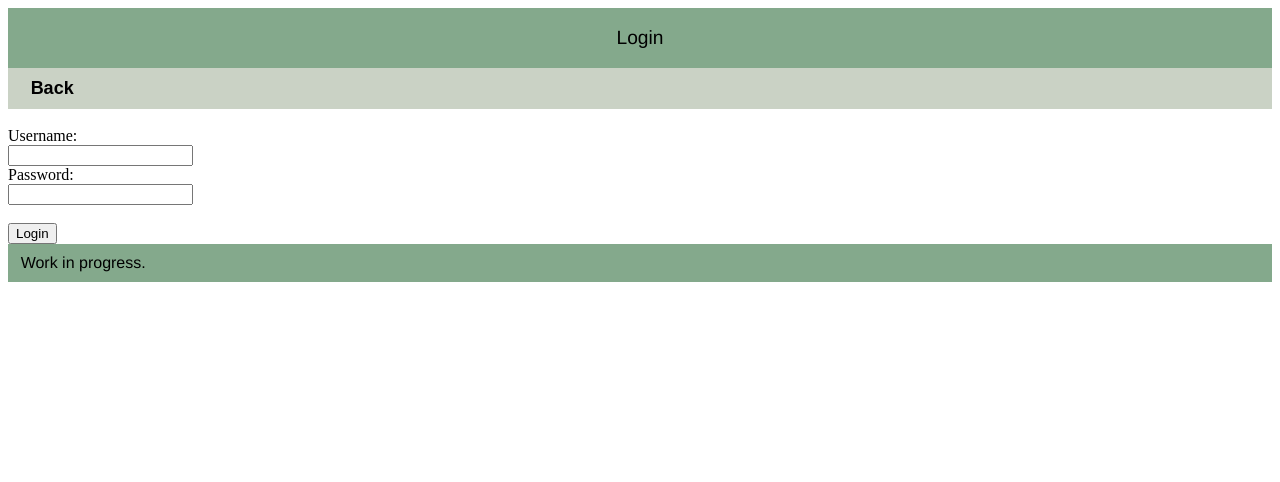
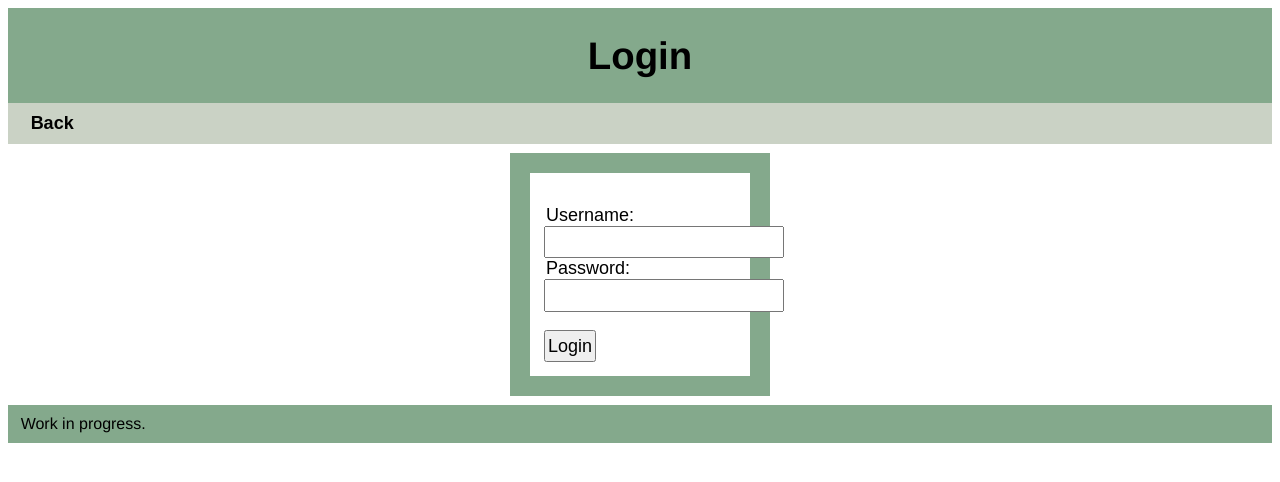
Before and after one commit to APBosma/dog-homing-dogs, a Flask app: page /login.html in a window 1280 px wide. Shown: the top 482 px of the page. Run offline with Flask 3, Linux system fonts and the light colour scheme.

Commit message:
Made login pretty

```diff
--- a/Website/app/static/style.css
+++ b/Website/app/static/style.css
@@ -50,6 +50,34 @@ main {
     font-family: Arial, Helvetica, sans-serif;
 }
 
+#login-container form {
+    padding: 5% 5%;
+    border-width: 20px;
+    border-style: solid;
+    border-color: #84a98c;
+    margin: 3%;
+}
+
+#login-container form label {
+    font-size: large;
+    font-family: Arial, Helvetica, sans-serif;
+    padding: 2% 1%;
+}
+
+#login-container form input {
+    font-size: large;
+    font-family: Arial, Helvetica, sans-serif;
+    padding: 2% 1%;
+}
+
+#login-container div {
+    flex: 1;
+}
+
+#login-container {
+    display: flex;
+}
+
 /* I didn't know how to get the shelters to display like a grid so I looked up on google
 "how to have flask posts display in grid format" and honestly the AI wasn't a big help besides mentioning using a div for the grid. I
 then looked up on W3 grids and went used their grid page (https://www.w3schools.com/css/css_grid.asp) to help me set this up. */
--- a/Website/app/templates/login.html
+++ b/Website/app/templates/login.html
@@ -7,13 +7,17 @@
 <body>
     <div id="container">
         <header>
-            <p>Login</p>
+            <h1>Login</h1>
         </header>
         <nav id="navbar">
             <a href = "/">Back</a>
         </nav>
 
         <body>
+            <div id = "login-container">
+                <div></div>
+                <div></div>
+                <div>
                     <form action="/login.html" method="POST">
                         <br>
                         <label for = "username">Username:</label><br>
@@ -23,6 +27,10 @@
                         <br>
                         <input type="submit" value="Login">
                     </form>
+                </div>
+                <div></div>
+                <div></div>
+            </div>
             {% if error %}
                 <p style="color: red;">{{ error }}</p>
             {% endif %}
--- a/Website/app/templates/signup.html
+++ b/Website/app/templates/signup.html
@@ -7,7 +7,7 @@
 <body>
     <div id="container">
         <header>
-            <p>Sign Up</p>
+            <h1>Sign Up</h1>
         </header>
         <nav id="navbar">
             <a href = "/">Back</a>
```
Lines whose indentation alone changed are shown as unchanged.
